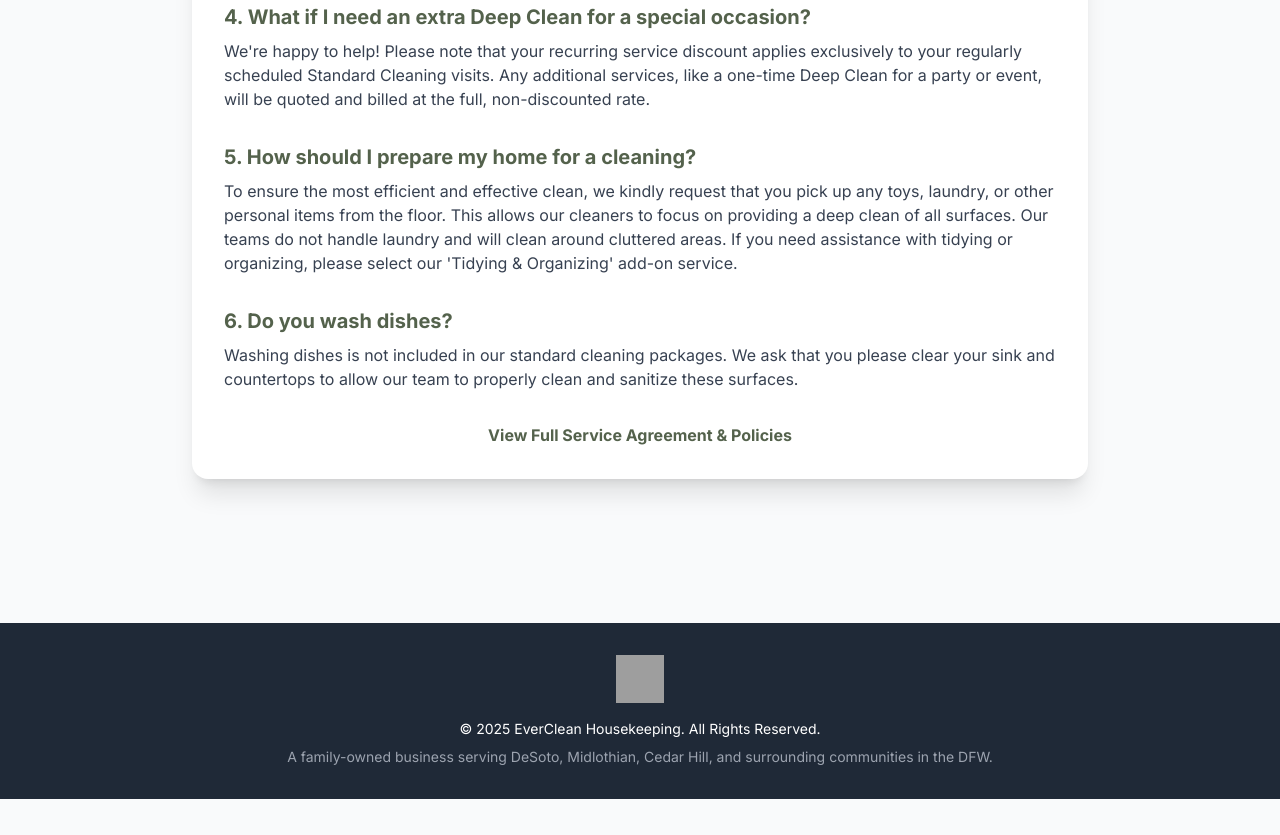
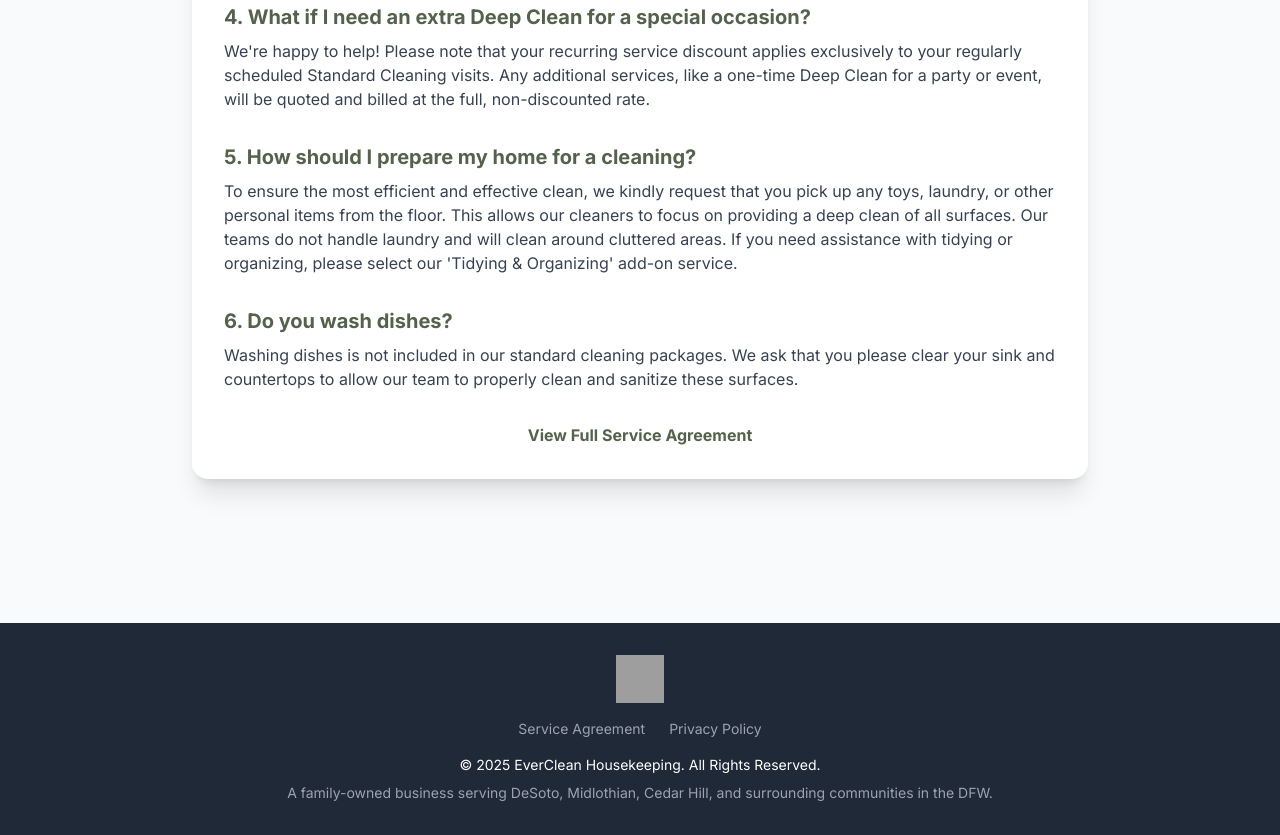
Before and after one commit to ImNotOssy/everclean-website, a website: page index.html in a window 1280 px wide. Shown: the part 3671-4506 px from the top of the page. Before the commit the page ends 4470 px from the top, so only its background shows below. Drawn offline with nearby package versions, Linux system fonts and the light colour scheme; some packages are replaced by stand-ins of ours; grey boxes are pictures that could not be loaded.

Commit message:
Update index.html

```diff
--- a/index.html
+++ b/index.html
@@ -356,7 +356,7 @@
                     <p class="mt-2 text-gray-700" data-translate="policy_a6">Washing dishes is not included in our standard cleaning packages. We ask that you please clear your sink and countertops to allow our team to properly clean and sanitize these surfaces.</p>
                 </div>
                 <div class="text-center mt-4">
-                    <a href="policies.html" data-translate="full_policy_link" class="font-bold brand-text hover:underline">View Full Service Agreement & Policies</a>
+                    <a href="service-agreement.html" data-translate="full_policy_link" class="font-bold brand-text hover:underline">View Full Service Agreement</a>
                 </div>
             </div>
         </section>
@@ -366,6 +366,10 @@
     <footer class="bg-gray-800 text-white">
         <div class="container mx-auto px-6 py-8 text-center text-sm">
             <img src="https://i.imgur.com/6I3ca1O.png" alt="EverClean Housekeeping Logo" class="h-12 w-12 mx-auto mb-4" loading="lazy" onerror="this.onerror=null; this.src='https://placehold.co/48x48/f0f5f0/54624C?text=Logo';">
+            <div class="flex justify-center space-x-6 my-4">
+                <a href="service-agreement.html" data-translate="footer_agreement" class="text-gray-400 hover:text-white">Service Agreement</a>
+                <a href="privacy-policy.html" data-translate="footer_privacy" class="text-gray-400 hover:text-white">Privacy Policy</a>
+            </div>
             <p data-translate="footer_copyright">&copy; 2025 EverClean Housekeeping. All Rights Reserved.</p>
             <p data-translate="footer_desc" class="mt-2 text-gray-400">A family-owned business serving DeSoto, Midlothian, Cedar Hill, and surrounding communities in the DFW.</p>
         </div>
@@ -467,7 +471,7 @@
                     policy_a5: "To ensure the most efficient and effective clean, we kindly request that you pick up any toys, laundry, or other personal items from the floor. This allows our cleaners to focus on providing a deep clean of all surfaces. Our teams do not handle laundry and will clean around cluttered areas. If you need assistance with tidying or organizing, please select our 'Tidying & Organizing' add-on service.",
                     policy_q6: "6. Do you wash dishes?",
                     policy_a6: "Washing dishes is not included in our standard cleaning packages. We ask that you please clear your sink and countertops to allow our team to properly clean and sanitize these surfaces.",
-                    full_policy_link: "View Full Service Agreement & Policies",
+                    full_policy_link: "View Full Service Agreement",
 
                     get_estimate_headline: "Get Your Instant Estimate",
                     step1_headline: "Step 1: Choose Your Cleaning Type",
@@ -509,6 +513,8 @@
                     form_date_placeholder: "Select a date",
                     form_message: "Any additional notes for your cleaning?",
                     form_submit_btn: "Request My Cleaning",
+                    footer_agreement: "Service Agreement",
+                    footer_privacy: "Privacy Policy",
                     footer_copyright: "&copy; 2025 EverClean Housekeeping. All Rights Reserved.",
                     footer_desc: "A family-owned business serving DeSoto, Midlothian, Cedar Hill, and surrounding communities in the DFW.",
                     sqft_options: ["up to 1,000 sq ft","1,001 – 1,500 sq ft","1,501 – 2,000 sq ft","2,001 – 2,500 sq ft","2,501 – 3,000 sq ft","3,001 – 4,000 sq ft","4,001 – 5,000 sq ft"]
@@ -571,7 +577,7 @@
                     policy_a5: "Para asegurar la limpieza más eficiente, le pedimos amablemente que recoja juguetes, ropa u otros artículos personales del suelo. Esto permite a nuestros limpiadores enfocarse en una limpieza profunda de todas las superficies. Nuestros equipos no manejan ropa y limpiarán alrededor de las áreas desordenadas. Si necesita ayuda para ordenar, por favor seleccione nuestro servicio adicional de 'Ordenar y Organizar'.",
                     policy_q6: "6. ¿Lavan los platos?",
                     policy_a6: "El lavado de platos no está incluido en nuestros paquetes de limpieza estándar. Le pedimos que despeje su fregadero y encimeras para permitir que nuestro equipo limpie y desinfecte adecuadamente estas superficies.",
-                    full_policy_link: "Ver Acuerdo de Servicio y Políticas Completas",
+                    full_policy_link: "Ver Acuerdo de Servicio Completo",
 
                     get_estimate_headline: "Obtenga su Estimación Instantánea",
                     step1_headline: "Paso 1: Elija su Tipo de Limpieza",
@@ -613,6 +619,8 @@
                     form_date_placeholder: "Seleccione una fecha",
                     form_message: "¿Alguna nota adicional para su limpieza?",
                     form_submit_btn: "Solicitar mi Limpieza",
+                    footer_agreement: "Acuerdo de Servicio",
+                    footer_privacy: "Política de Privacidad",
                     footer_copyright: "&copy; 2025 EverClean Housekeeping. Todos los derechos reservados.",
                     footer_desc: "Un negocio familiar que sirve a DeSoto, Midlothian, Cedar Hill y las comunidades circundantes en el DFW.",
                     sqft_options: ["hasta 1,000 pies²","1,001 – 1,500 pies²","1,501 – 2,000 pies²","2,001 – 2,500 pies²","2,501 – 3,000 pies²","3,001 – 4,000 pies²","4,001 – 5,000 pies²"]
```
